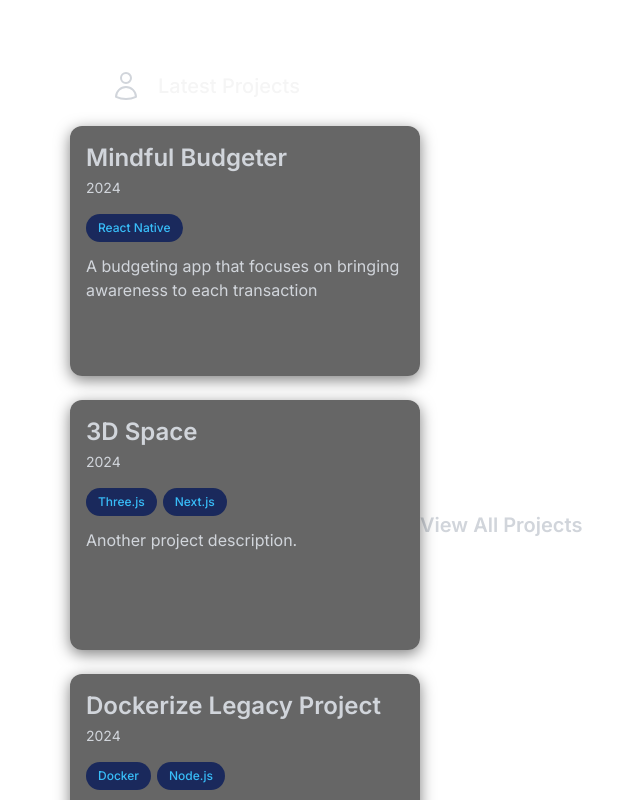
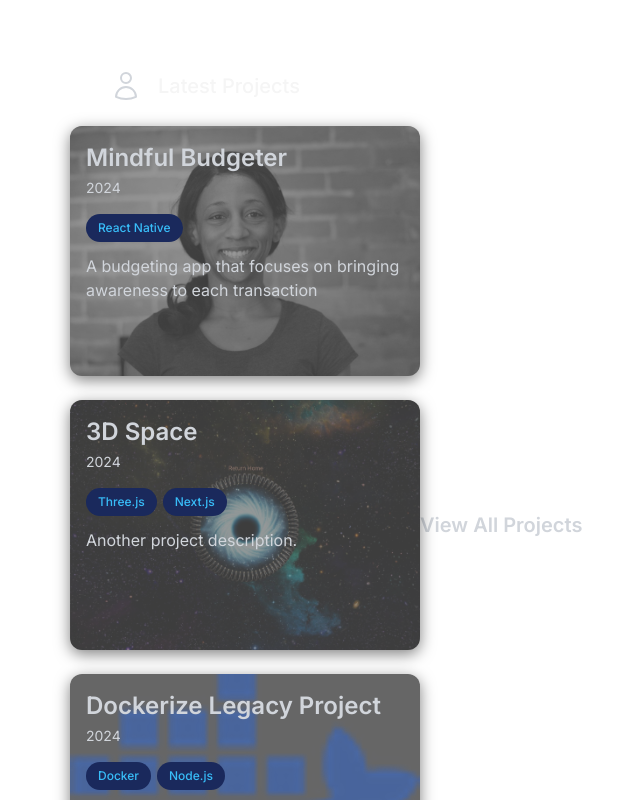
Before and after one commit to Natasha08/natasha-osborne-site, a Next.js app: page / in a window 1280 px wide. Shown: the part 2340-3140 px from the top of the page, without its empty margins (410-1050 px from the left). Built offline with nearby package versions, Linux system fonts and the light colour scheme.

Commit message:
fix npm vulnerabilities fix terminal css warning

```diff
--- a/app/components/projects.js
+++ b/app/components/projects.js
@@ -58,7 +58,7 @@ const ProjectsPage = () => {
               >
                 <div
                   className="absolute inset-0 bg-cover bg-center opacity-40"
-                  style={{backgroundImage: `url(${project.src});`}}
+                  style={{backgroundImage: `url(${project.src})`}}
                 ></div>
 
                 <div className="relative p-4 text-white z-10">
--- a/app/globals.css
+++ b/app/globals.css
@@ -68,10 +68,10 @@ p {
   left: 0;
   right: 0;
   bottom: 0;
-  background-image: url('/profile_image.jpg'); /* Replace with your image path */
+  background-image: url('/profile_image.jpg');
   background-size: cover;
   background-position: center;
-  opacity: 0.3; /* Adjust opacity for a more subtle effect */
+  opacity: 0.3;
 }
 
 .project-content {
@@ -89,7 +89,7 @@ p {
 
 .project-tag {
   display: inline-block;
-  background-color: rgba(0, 0, 0, 0.6); /* Background for the tag */
+  background-color: rgba(0, 0, 0, 0.6);
   padding: 5px 10px;
   border-radius: 5px;
   font-size: 0.9em;
--- a/package.json
+++ b/package.json
@@ -19,7 +19,7 @@
     "@vercel/analytics": "^1.3.1",
     "@vercel/speed-insights": "^1.0.12",
     "gray-matter": "^4.0.3",
-    "next": "14.2.5",
+    "next": "^14.2",
     "react": "^18",
     "react-dom": "^18",
     "react-intersection-observer": "^9.13.0",
```
Also changed, not shown: 1 other file (tests, documents, lock files or other folders).
